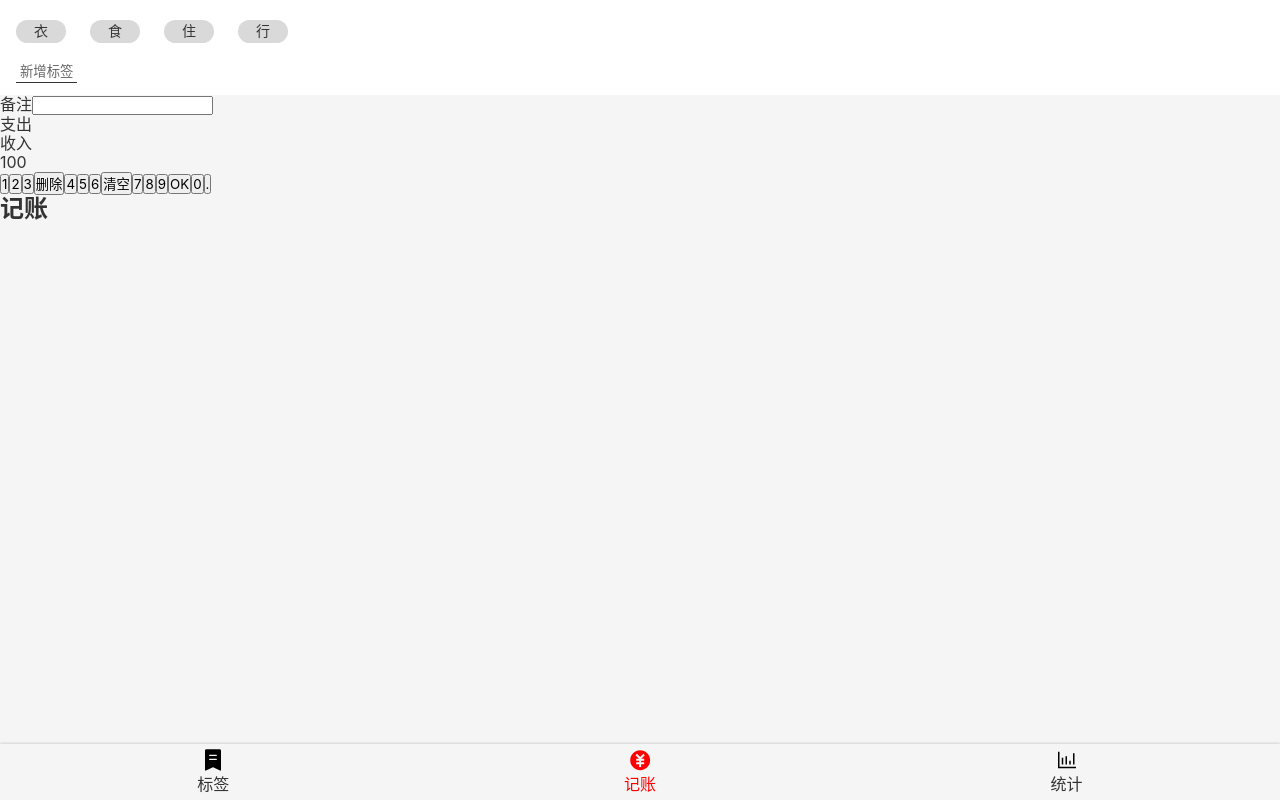
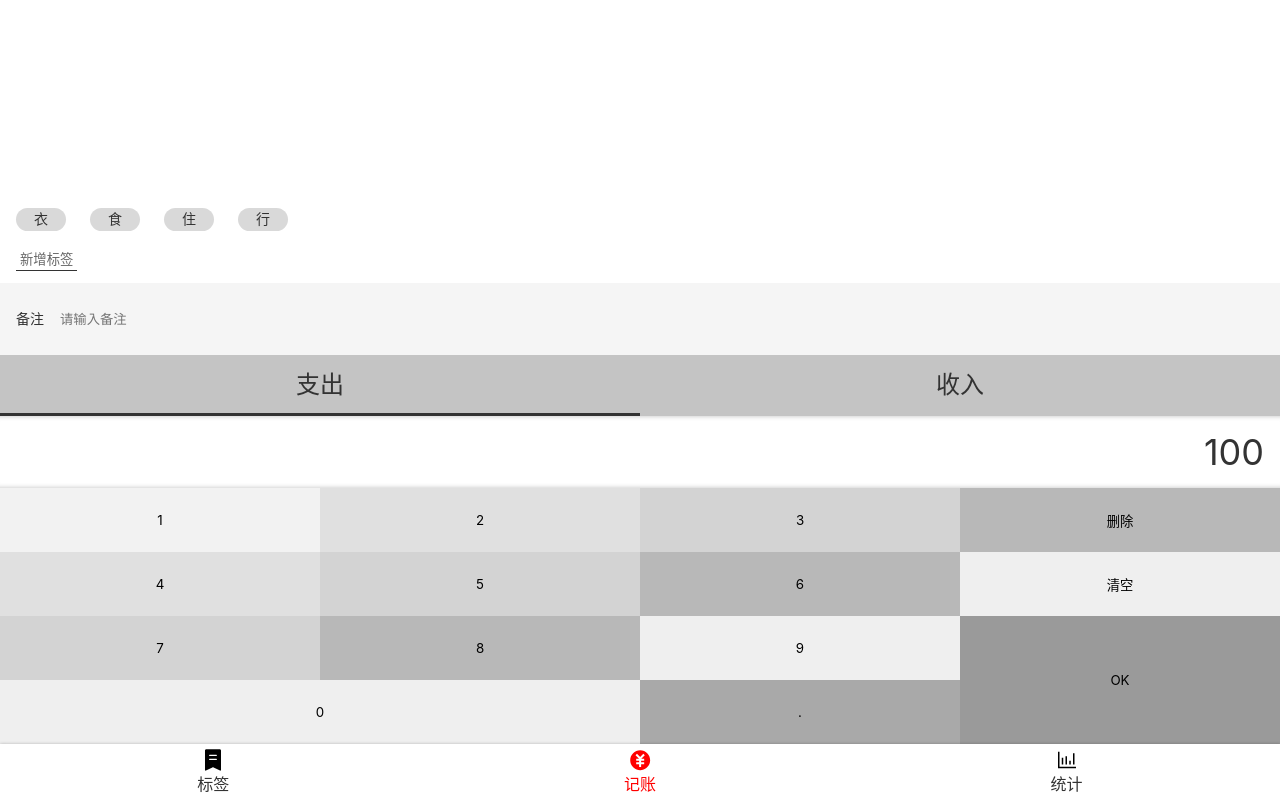
Before and after one commit to hlccare/easyrecord-react, a React app: page /#/money in a window 1280 px wide. Built offline with nearby package versions, Linux system fonts and the light colour scheme.

Commit message:
完成标签及备注功能

```diff
--- a/src/components/Layout.tsx
+++ b/src/components/Layout.tsx
@@ -11,13 +11,13 @@ const Main = styled.div`
 flex-grow:1;
 `
 
-const Layout = (props:any)=>{
+const Layout = (props: any) => {
     return (
         <Wrapper>
-        <Main>
-            {props.children}
-        </Main>
-        <Nav/>
+            <Main className={props.className}>
+                {props.children}
+            </Main>
+            <Nav />
         </Wrapper>
     )
 }
--- a/src/components/Nav.tsx
+++ b/src/components/Nav.tsx
@@ -4,6 +4,7 @@ import Icon from "./Icon";
 
 
 const NavWrapper = styled.nav`
+background: white;
 line-height: 24px;
 box-shadow: 0 0 3px rgba(0,0,0,0.25);
 > ul{
--- a/src/index.scss
+++ b/src/index.scss
@@ -30,7 +30,15 @@ body {
 button{
   font-family: inherit;
 }
+:focus{
+  outline: none;
+}
 .icon {
   height: 1em;
   width: 1em;
 }
+.clearfix{
+  content: '';
+  display: block;
+  clear: both;
+}
--- a/src/views/Money.tsx
+++ b/src/views/Money.tsx
@@ -1,65 +1,33 @@
 import Layout from "components/Layout";
 import styled from 'styled-components';
+import { CategorySection } from "./Money/CategorySection";
+import { NoteSection } from "./Money/NoteSection";
+import { NumberPadSection } from "./Money/NumberPadSection";
+import { TagsSection } from "./Money/TagsSection";
 
 
-const TagsSection = styled.section`
-  background: #FFFFFF;
-  padding: 12px 16px;
-  >ol{
-    margin: 0 -12px;
-    >li{
-      background:#D9D9D9;
-      border-radius:18px;
-      display:inline-block;
-      padding: 3px 18px;
-      font-size:14px;
-      margin: 8px 12px;
-    }
-  }
-  > button{
-    background:none;
-    border: none;
-    padding: 2px 4px;
-    border-bottom: 1px solid #333;
-    color: #666;
-    margin-top: 8px;
-}
+const MyLayout = styled(Layout)`
+  display:flex;
+  flex-direction:column;
 `
-const NotesSection = styled.section``
 
-const CategorySection = styled.section`
-`
-const NumberPadSection = styled.section``
 
 function Money() {
   return (
-    <Layout>
-      <TagsSection>
-        <ol>
-          <li>衣</li>
-          <li>食</li>
-          <li>住</li>
-          <li>行</li>
-        </ol>
-        <button>新增标签</button>
-      </TagsSection>
-      <NotesSection>
-        <label>
-          <span>备注</span>
-          <input type="text" />
-        </label>
-      </NotesSection>
+    <MyLayout>
+      <TagsSection />
+      <NoteSection />
       <CategorySection>
         <ul>
-          <li>支出</li>
+          <li className='selected'>支出</li>
           <li>收入</li>
         </ul>
       </CategorySection>
       <NumberPadSection>
-        <div>
+        <div className="output">
           100
         </div>
-        <div>
+        <div className='pad clearfix'>
           <button>1</button>
           <button>2</button>
           <button>3</button>
@@ -71,13 +39,12 @@ function Money() {
           <button>7</button>
           <button>8</button>
           <button>9</button>
-          <button>OK</button>
-          <button>0</button>
-          <button>.</button>
+          <button className='ok'>OK</button>
+          <button className='zero'>0</button>
+          <button className='dot'>.</button>
         </div>
       </NumberPadSection>
-      <h2>记账</h2>
-    </Layout>
+    </MyLayout>
   )
 }
 
--- /dev/null
+++ b/src/views/Money/CategorySection.tsx
@@ -0,0 +1,28 @@
+import styled from "styled-components";
+
+const CategorySection = styled.section`
+  font-size:24px;
+  >ul{
+    display:flex;
+    background: #c4c4c4;
+    >li{
+      width: 50%;
+      text-align: center;
+      padding:16px 0;
+      position: relative;
+      &.selected::after{
+        border: 1pxs solid red;
+        content:'';
+        display:block;
+        position:absolute;
+        height:3px;
+        background:#333;
+        width: 100%;
+        left: 0;
+        bottom: 0;
+      }
+    }
+  }
+`
+
+export { CategorySection };
--- /dev/null
+++ b/src/views/Money/NoteSection.tsx
@@ -0,0 +1,56 @@
+import styled from "styled-components";
+import { useRef, useState } from 'react';
+
+const Wrapper = styled.section`
+  background: #f5f5f5;
+  padding: 0 16px;
+  font-size: 14px;
+  >label{
+    display:flex;
+    align-items:center;
+    >span{
+      margin-right:16px;
+      white-space: nowrap;
+    }
+    >input{
+      display:block;
+      width: 100%;
+      height:72px;
+      background: none;
+      border: none;
+    }
+  }
+`
+const NoteSection: React.FunctionComponent = () => {
+  const [note, setNote] = useState('')
+  //非受控
+  const refInput = useRef<HTMLInputElement>(null)
+  const onBlur = () => {
+    if (refInput.current !== null) {
+      setNote(refInput.current.value)
+    }
+  }
+  return (
+    <Wrapper>
+      <label>
+        <span>备注</span>
+        <input type="text" placeholder='请输入备注'
+          ref={refInput}
+          defaultValue={note}
+          onBlur={onBlur} />
+      </label>
+    </Wrapper>
+  )
+  //受控
+  // return (
+  //   <Wrapper>
+  //     <label>
+  //       <span>备注</span>
+  //       <input type="text" placeholder='请输入备注'
+  //         value={note}
+  //         onChange={(e) => setNote(e.target.value)} />
+  //     </label>
+  //   </Wrapper>
+  // )
+}
+export { NoteSection };
--- /dev/null
+++ b/src/views/Money/NumberPadSection.tsx
@@ -0,0 +1,54 @@
+import styled from "styled-components";
+
+const NumberPadSection = styled.section`
+  display: flex;
+  flex-direction:column;
+  >.output{
+    background:white;
+    font-size: 36px;
+    line-height: 72px;
+    text-align:right;
+    padding: 0 16px;
+    box-shadow: inset 0 -5px 5px -5px rgba(0,0,0,0.25),
+                inset 0 5px 5px -5px rgba(0,0,0,0.25)
+  }
+  >.pad{
+    >button{
+      float: left;
+      width: 25%;
+      height: 64px;
+      border:none;
+      &.ok{
+        float: right;
+        height: 128px;
+      }
+      &.zero{
+        width: 50%;
+      }
+      &:nth-child(1){
+        background: #f2f2f2;
+      }
+      &:nth-child(2),
+      &:nth-child(5){
+        background: #E0E0E0;
+      }
+      &:nth-child(3),
+      &:nth-child(6),
+      &:nth-child(9){
+        background: #D3D3D3;
+      }
+      &:nth-child(4),
+      &:nth-child(7),
+      &:nth-child(10){
+        background: #B8B8B8;
+      }
+      &:nth-child(12){
+        background: #9A9A9A;
+      }
+      &:nth-child(14){
+        background: #A9A9A9;
+      }
+    }
+  }
+`
+export { NumberPadSection };
--- /dev/null
+++ b/src/views/Money/TagsSection.tsx
@@ -0,0 +1,71 @@
+import { useState } from "react";
+import styled from "styled-components";
+
+
+const Wrapper = styled.section`
+  background: #FFFFFF;
+  padding: 12px 16px;
+  flex-grow: 1;
+  display: flex;
+  flex-direction: column;
+  justify-content: flex-end;
+  align-items: flex-start;
+  >ol{
+      margin: 0 -12px;
+      >li{
+          background:#D9D9D9;
+          border-radius:18px;
+          display:inline-block;
+          padding: 3px 18px;
+          font-size:14px;
+          margin: 8px 12px;
+          &.selected{
+              background: grey;
+          }
+        }
+    }
+    > button{
+        background:none;
+        border: none;
+        padding: 2px 4px;
+        border-bottom: 1px solid #333;
+        color: #666;
+        margin-top: 8px;
+    }
+    `
+const TagsSection: React.FunctionComponent = () => {
+    const [tags, setTags] = useState<string[]>(['衣', '食', '住', '行'])
+    const [selectedTags, setSelectedTags] = useState<string[]>([])
+    const onAddTag = () => {
+        const tagName = window.prompt('请输入标签名')
+        if (tagName) {
+            setTags([...tags, tagName])
+        }
+    }
+    const onToggleTag = (tag: string) => {
+        const index = selectedTags.indexOf(tag)
+        if (index >= 0) {
+            setSelectedTags(
+                selectedTags.filter(t => t !== tag)
+            )
+        } else {
+            setSelectedTags([...selectedTags, tag])
+        }
+    }
+    const getClass = (tag: string) => selectedTags.indexOf(tag) >= 0 ? 'selected' : '';
+    return (
+        <Wrapper>
+            <ol>
+                {tags.map(tag =>
+                    <li key={tag}
+                        onClick={() => { onToggleTag(tag) }}
+                        className={getClass(tag)}
+                    >{tag}</li>
+                )}
+            </ol>
+            <button onClick={onAddTag}>新增标签</button>
+        </Wrapper>
+    )
+}
+
+export { TagsSection };
```
